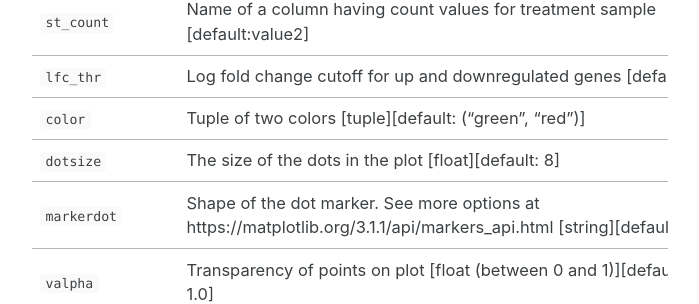
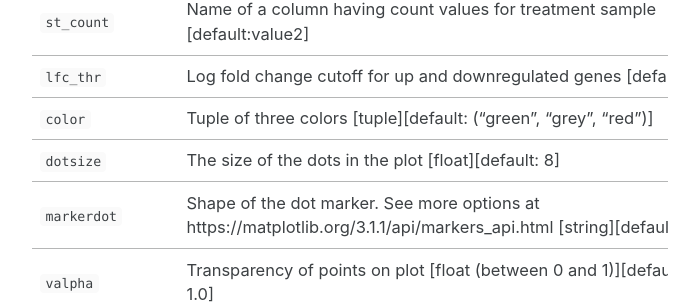
Before and after one commit to reneshbedre/reneshbedre.github.io, a Jekyll site: the page built from _posts/2020-03-11-howtoinstall.md, in a window 1280 px wide and 900 px high, scrolled down 5970 px. Shown: the part 152-456 px from the top of the window, without its empty margins (290-989 px from the left). Built offline with Jekyll 4.4.1, drawn with Linux system fonts in a browser that asks for light colours; cached includes are drawn as plain includes; nearby versions of some CDN libraries; a style sheet for code colours, icons or effects is not loaded.

Commit message:
ma plot updated

```diff
--- a/_posts/2020-03-11-howtoinstall.md
+++ b/_posts/2020-03-11-howtoinstall.md
@@ -146,7 +146,7 @@ Parameters | Description
 `ct_count` | Name of a column having count values for control sample [default:value1]
 `st_count` | Name of a column having count values for treatment sample [default:value2]
 `lfc_thr` | Log fold change cutoff for up and downregulated genes [default:1]
-`color` | Tuple of two colors [tuple][default: ("green", "red")]
+`color` | Tuple of three colors [tuple][default: ("green", "grey", "red")]
 `dotsize`| The size of the dots in the plot [float][default: 8]
 `markerdot` | Shape of the dot marker. See more options at  https://matplotlib.org/3.1.1/api/markers_api.html [string][default: "o"]
 `valpha` | Transparency of points on plot [float (between 0 and 1)][default: 1.0]
```
